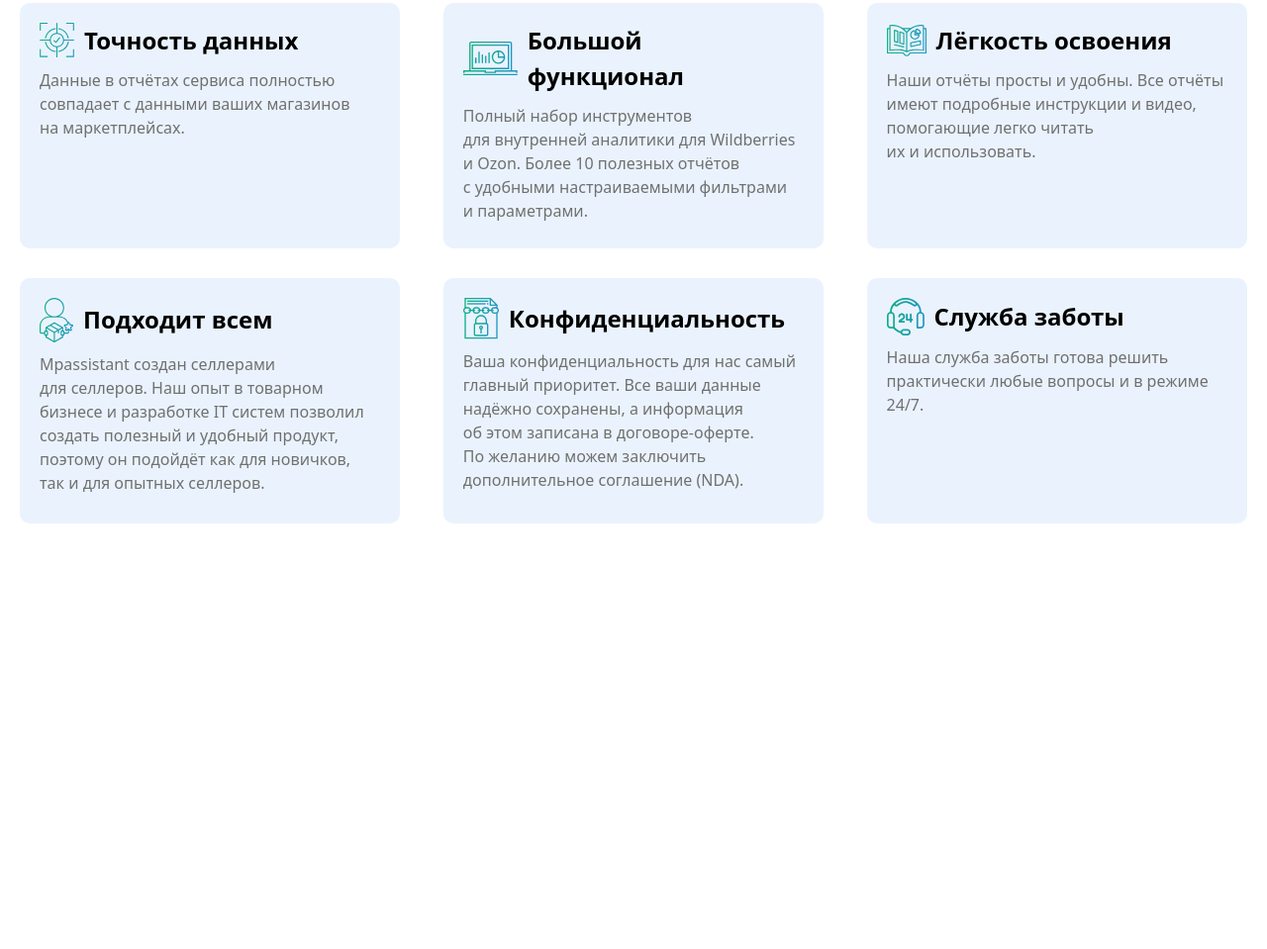
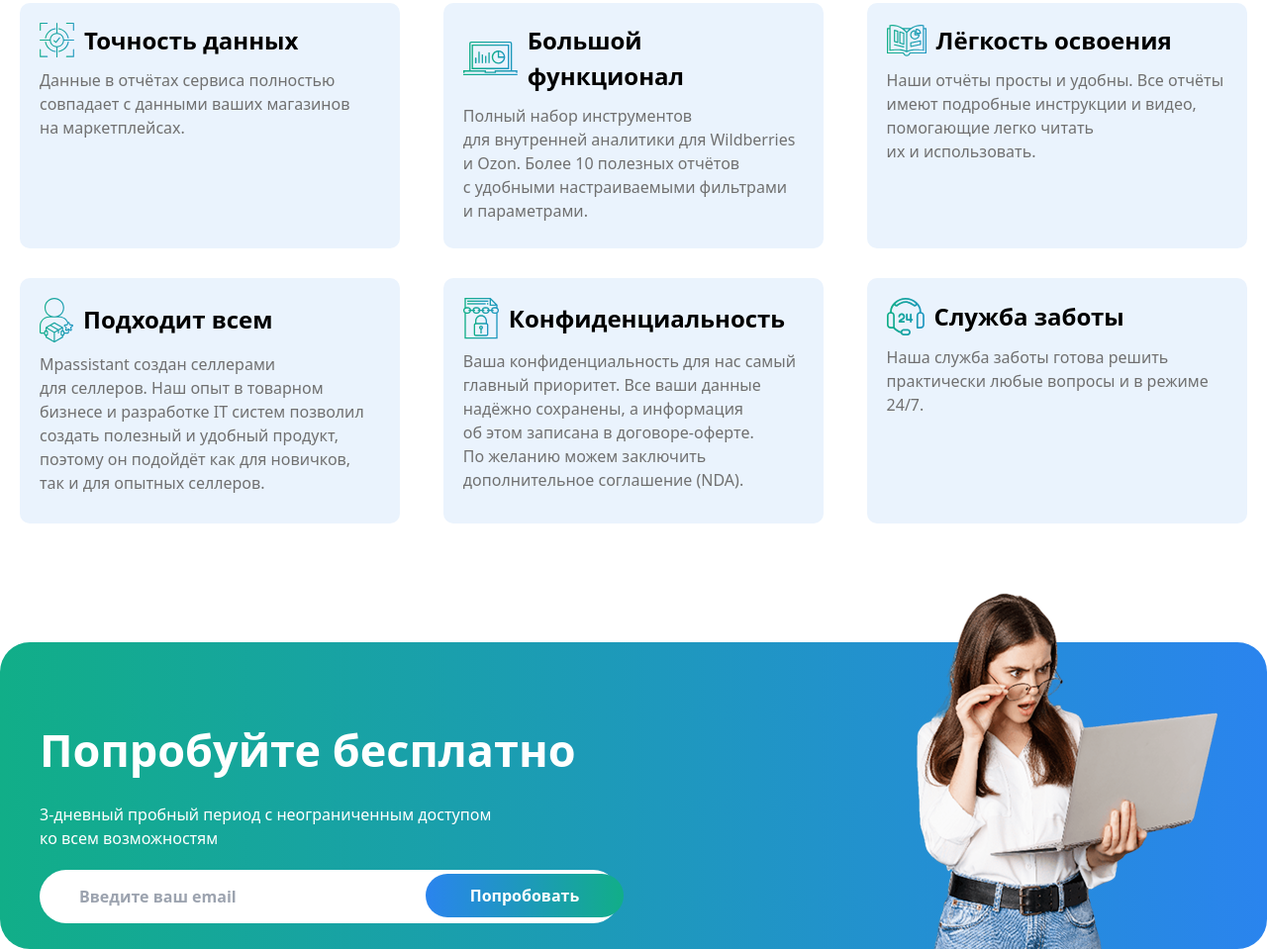
Before and after one commit to MuhammadEvazov/project5, a website: page src/index.html in a window 1280 px wide. Shown: the part 2839-3798 px from the top of the page at 99% size. Before the commit the page ends 3388 px from the top, so only its background shows below. Drawn offline with nearby package versions, Linux system fonts and the light colour scheme; files that its build step writes are made by us from their sources.

Commit message:
seventh section created successfully

```diff
--- a/src/index.html
+++ b/src/index.html
@@ -240,6 +240,19 @@
             </article>
         </section>
 
+        <section
+            class="section4 p-[20px] lg-[w-90%] lg:m-auto lg:max-w-[1300px] flex flex-col lg:flex-row items-center bg-gradient-to-r from-[#11AE88] to-[#2A84EE] lg:rounded-[30px] lg:h-[310px] lg:mt-[100px]">
+            <aside class="p-[20px] text-[white] flex flex-col items-start gap-[20px] lg:w-[100%] lg:h-[200px]">
+                <h1 class="text-[25px] lg:text-[45px] text-white font-[900]">Попробуйте бесплатно</h1>
+                <p>3-дневный пробный период с неограниченным доступом <br> ко всем возможностям</p>
+                <input class="font-[600] py-[15px] px-[40px] rounded-[30px] w-[71%]" type="email"
+                    placeholder="Введите ваш email">
+                <button
+                    class="text-[white] w-[100%] lg:w-[200px] lg:relative lg:left-[390px] lg:top-[-70px] font-[600] py-[15px] lg:py-[10px] px-[40px] bg-gradient-to-r from-[#2A84EE] to-[#11AE88] rounded-[30px]">Попробовать</button>
+            </aside>
+            <img class="lg:relative top-[-37px]" src="./Images/[removal 3.png" alt="">
+        </section>
+
     </main>
 </body>
 
```
Also changed, not shown: src/Images/[removal 3.png (added).
